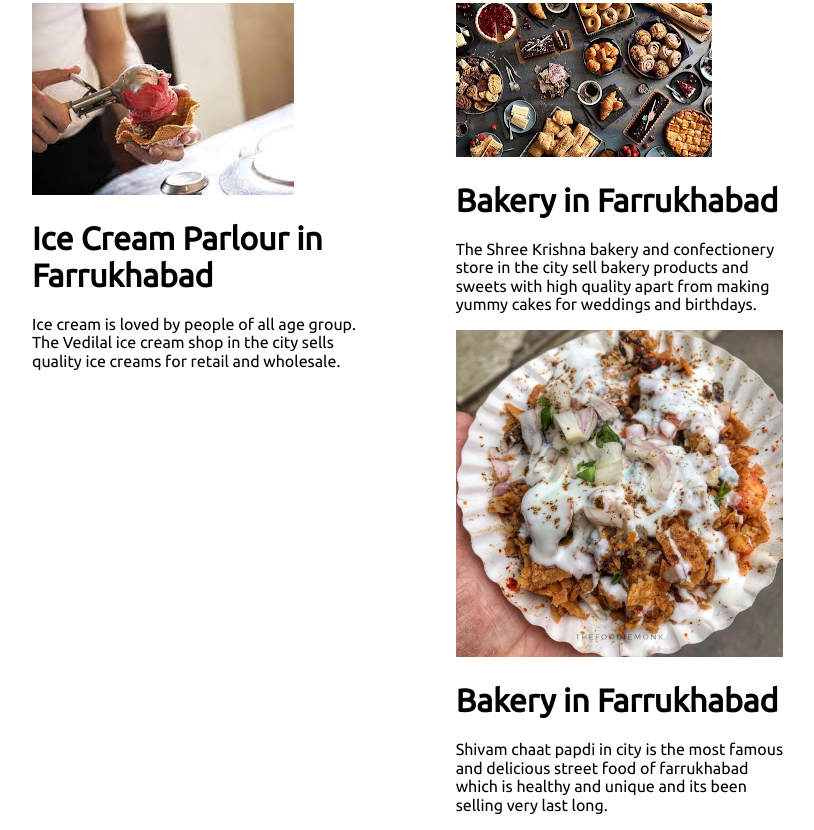
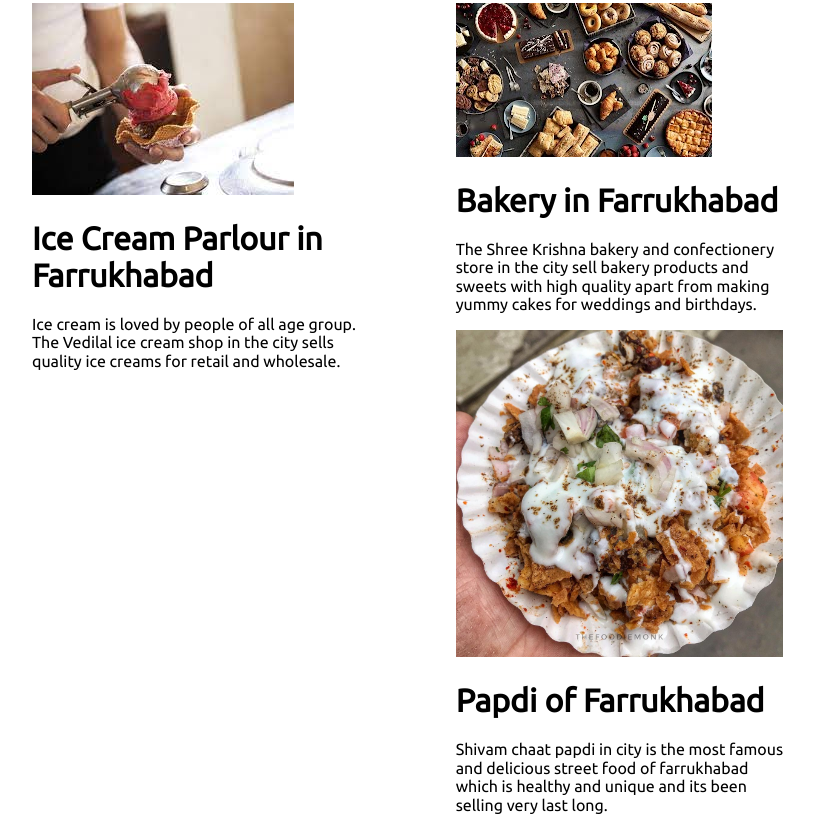
Before and after one commit to Risahbh/food_site, a plain HTML site: page index.html in a window 1280 px wide. Shown: the part 1924-2754 px from the top of the page, without its empty margins (192-1006 px from the left). Drawn offline with Linux system fonts and the light colour scheme.

Commit message:
Update index.html

```diff
--- a/index.html
+++ b/index.html
@@ -66,7 +66,7 @@
     <div class="Namkeens">
         <img class="image_responsive"src="papdi.jpg" alt="papdi_chaat">
         <h1 class="Papdi">
-            Bakery in Farrukhabad
+            Papdi of Farrukhabad
         </h1>
         <p>Shivam chaat papdi in city is the most famous and delicious street food of farrukhabad which is healthy and unique and its been selling very last long.</p>
 
```
